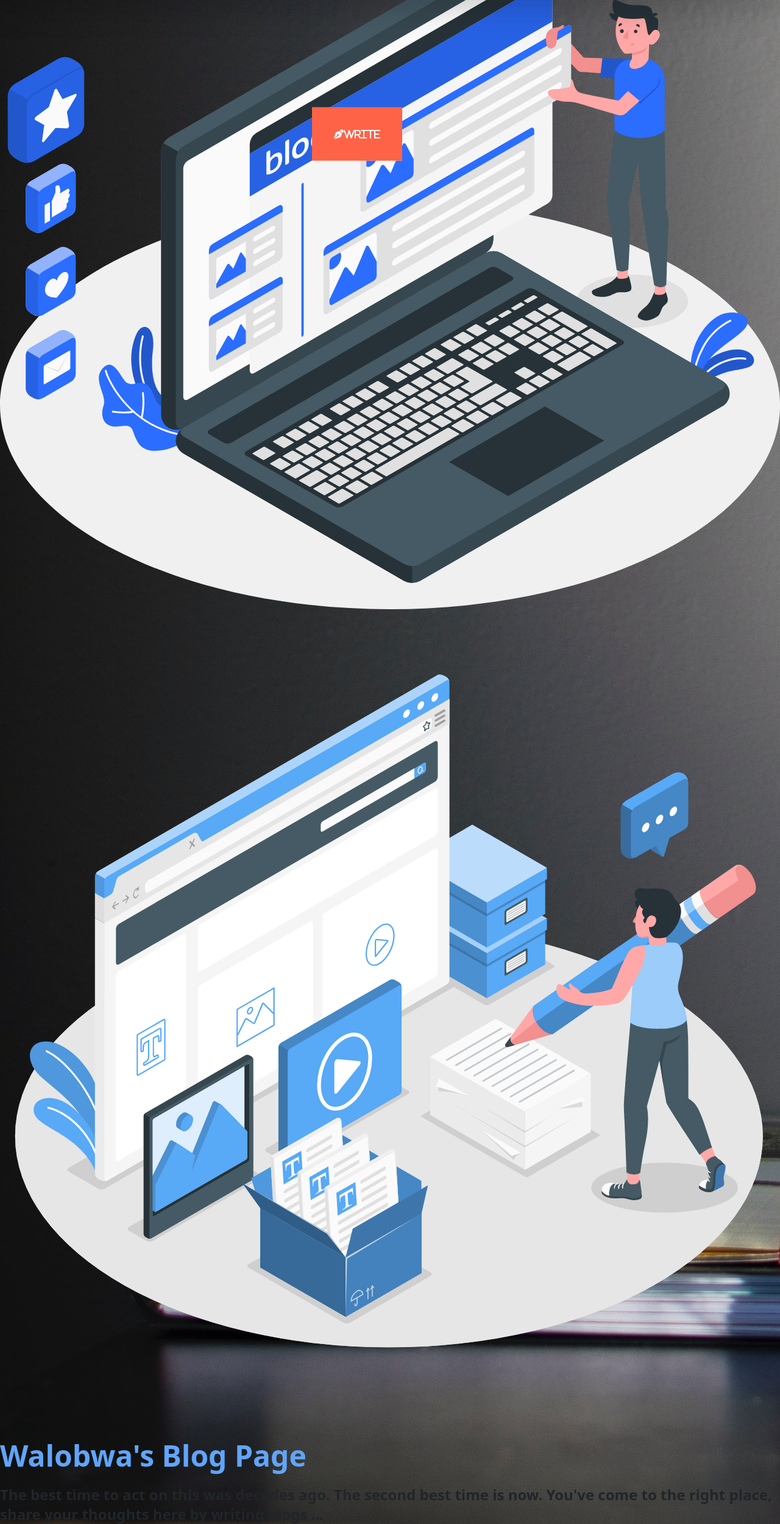
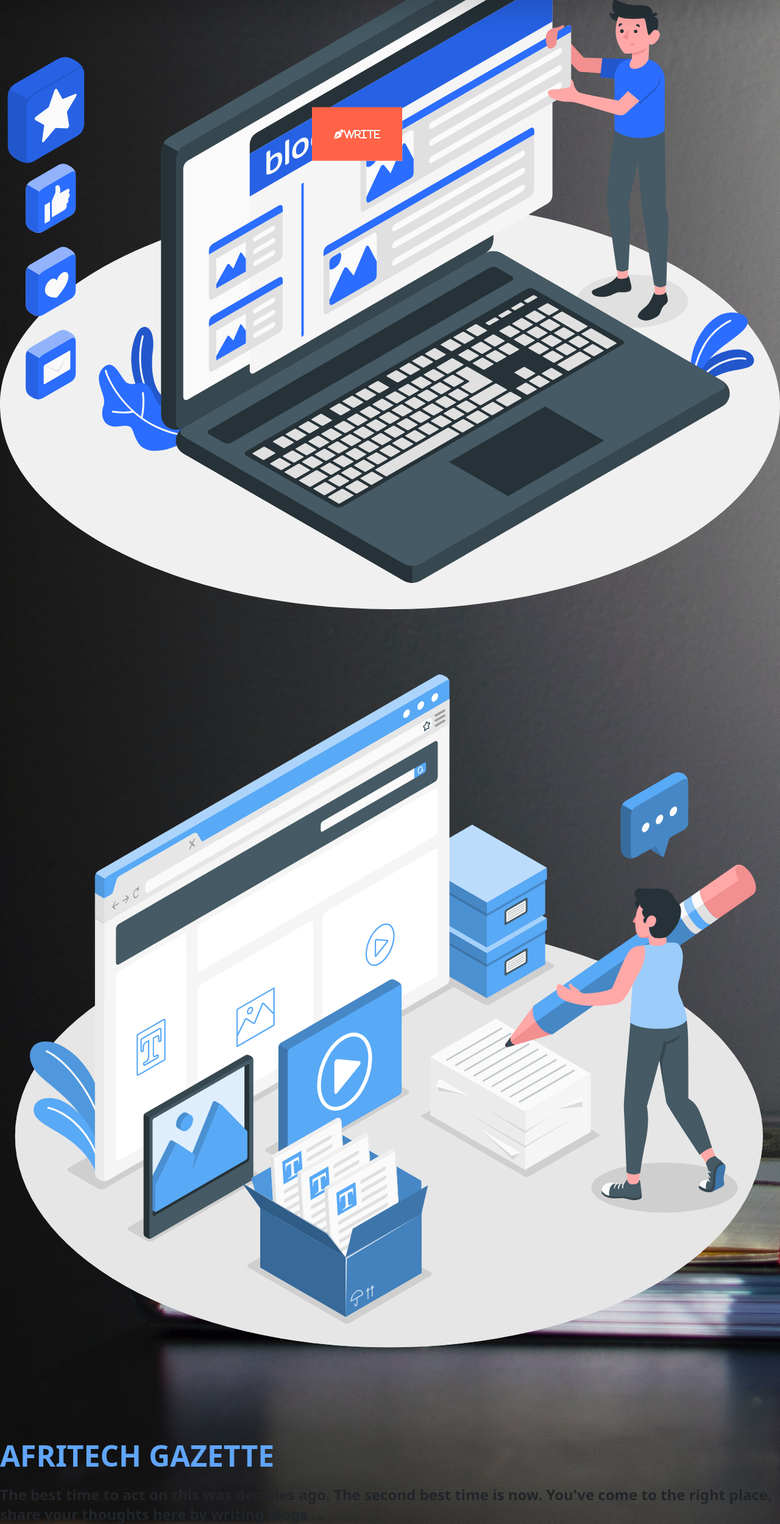
Before and after one commit to WalobwaD/AFRITECH-GAZETTE, a Django app: page / in a window 1280 px wide. Shown: the part 64-2563 px from the top of the page at 61% size. Run offline with Django 4.2, Linux system fonts and the light colour scheme; some libraries are stand-ins or nearby versions; some web fonts are replaced.

Commit message:
Name Change

```diff
--- a/Project/blog/templates/blog/home.html
+++ b/Project/blog/templates/blog/home.html
@@ -56,7 +56,7 @@ Home
     <img src="{% static 'images/Blog post-amico (1).svg' %}" class="svg1">
     <img src="{% static 'images/Content-amico.svg' %}" class="svg2">
     <div class="landing">
-        <p class="title text-blue-400 font-bold text-5xl pt-9 mt-5">Walobwa's Blog Page</p>
+        <p class="title text-blue-400 font-bold text-5xl pt-9 mt-5">AFRITECH GAZETTE </p>
         <p class="quote text-2xl pt-4 font-bold">The best time to act on this was decades ago. The second best time is now.
             You've come to the right place, share your thoughts here by writing blogs ...
         </p>
```
